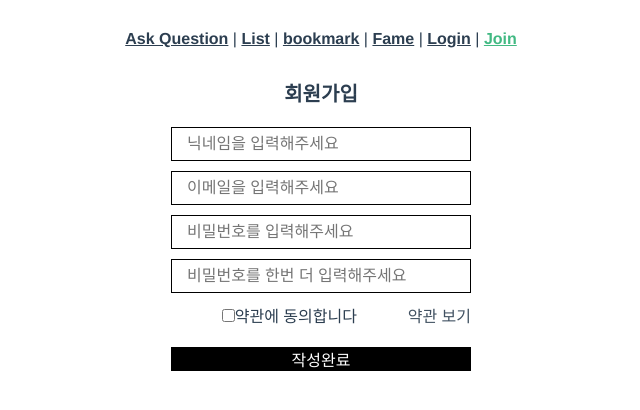
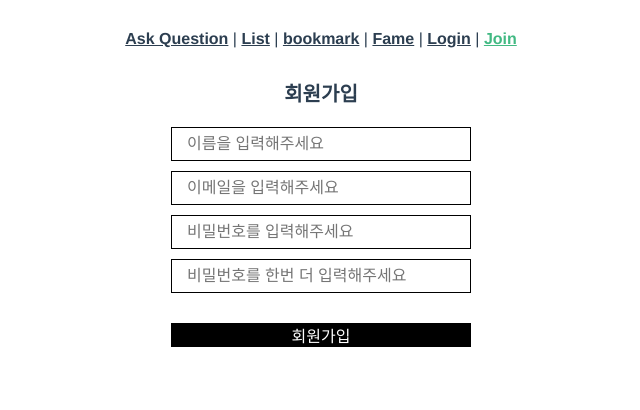
Before and after one commit to ansigyeong/Web-Mobile-Based-Services-Project-sub3, a Vue app in the folder frontend/: page /join in a window 1280 px wide. Shown: the top 410 px of the page, without its empty margins (319-959 px from the left). Built offline with nearby package versions, Linux system fonts and the light colour scheme.

Commit message:
S03P12D108-10

```diff
--- a/frontend/src/page/user/Join.vue
+++ b/frontend/src/page/user/Join.vue
@@ -7,7 +7,7 @@
                     <div class="input-wrap">
                         <input v-model="nickName"
                             id="nickname"
-                            placeholder="닉네임을 입력해주세요" type="text"/>
+                            placeholder="이름을 입력해주세요" type="text"/>
                     </div>
 
                     <div class="input-wrap">
@@ -38,16 +38,16 @@
                     </div>
                 </div>
 
-                <label>
+                <!-- <label>
                     <input v-model="isTerm" type="checkbox" id="term"/>
                     <span>약관에 동의합니다</span>
                 </label>
 
-                <span class="go-term">약관 보기</span>
+                <span class="go-term">약관 보기</span> -->
 
                 <button class="btn">
                     <span>
-                        작성완료
+                        회원가입
                     </span>
                 </button>
             </div>
```
